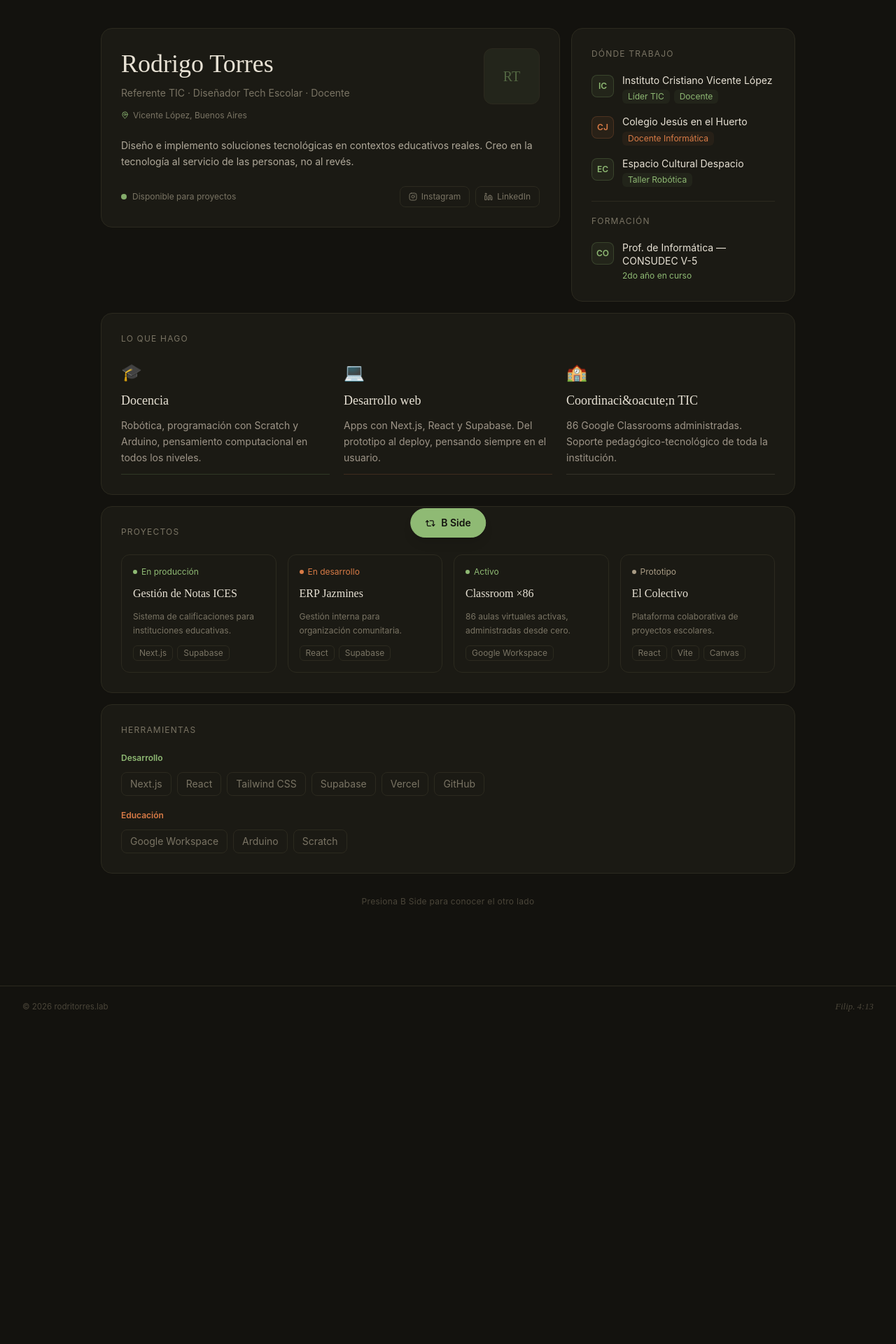
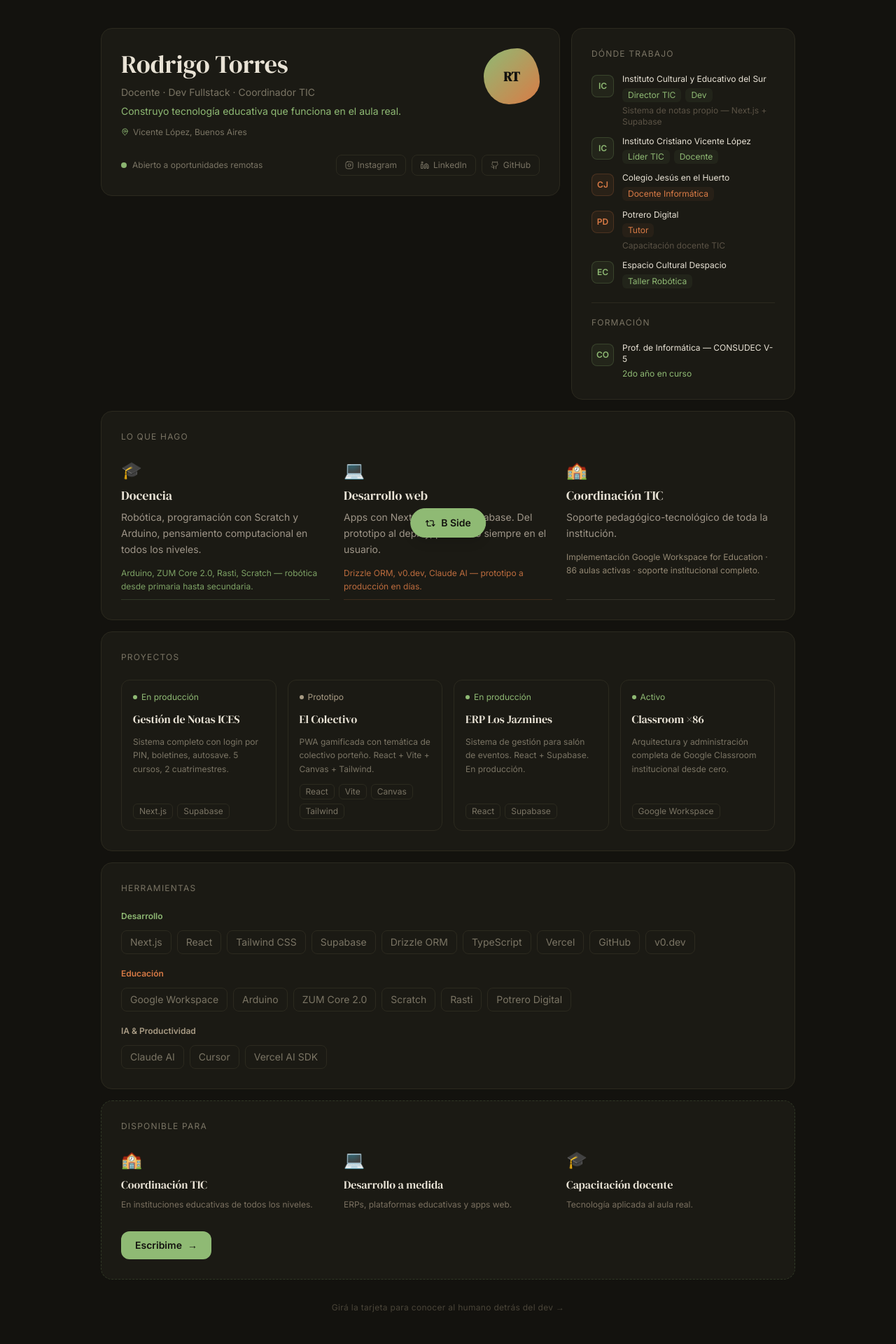
Before and after one commit to noemiestherlopez0-commits/portafoliorodritorres.lab, a React (Vite) app: page / in a window 1280 px wide. Shown: the top 1920 px of the page at 70% size. Before the commit the page ends 1468 px from the top, so only its background shows below. Built offline with nearby package versions, Linux system fonts and the light colour scheme.

Commit message:
feat: update multiple components and index.html
Add "Disponible para" section, update cards, and enhance App.jsx animations

```diff
--- a/index.html
+++ b/index.html
@@ -4,14 +4,31 @@
     <meta charset="UTF-8" />
     <link rel="icon" type="image/svg+xml" href="/favicon.svg" />
     <meta name="viewport" content="width=device-width, initial-scale=1.0" />
-    <meta name="description" content="rodritorres.lab — Profe que también programa. Docente, Dev y Coordinador TIC en Vicente López, Buenos Aires." />
-    <meta property="og:title" content="rodritorres.lab" />
-    <meta property="og:description" content="Profe que también programa. Docente · Dev · Coordinador TIC" />
+
+    <!-- Primary meta -->
+    <title>Rodrigo Torres — Docente · Dev Fullstack · Coordinador TIC</title>
+    <meta name="description" content="Rodrigo Torres — Construyo tecnología educativa que funciona en el aula real. Docente de informática, desarrollador fullstack y coordinador TIC en Vicente López, Buenos Aires." />
+
+    <!-- Open Graph (LinkedIn, WhatsApp, Slack, etc.) -->
     <meta property="og:type" content="website" />
-    <title>rodritorres.lab</title>
-    <link rel="preconnect" href="https://fonts.googleapis.com">
-    <link rel="preconnect" href="https://fonts.gstatic.com" crossorigin>
-    <link href="https://fonts.googleapis.com/css2?family=Space+Mono:ital,wght@0,400;0,700;1,400&family=Syne:wght@700;800&family=Caveat:wght@700;800&display=swap" rel="stylesheet">
+    <meta property="og:url" content="https://rodritorres.lab" />
+    <meta property="og:title" content="Rodrigo Torres — Docente · Dev Fullstack · Coordinador TIC" />
+    <meta property="og:description" content="Construyo tecnología educativa que funciona en el aula real. Abierto a oportunidades remotas." />
+    <meta property="og:image" content="https://rodritorres.lab/og-image.jpg" />
+    <meta property="og:image:width" content="1200" />
+    <meta property="og:image:height" content="630" />
+    <meta property="og:locale" content="es_AR" />
+
+    <!-- Twitter / X card -->
+    <meta name="twitter:card" content="summary_large_image" />
+    <meta name="twitter:title" content="Rodrigo Torres — Docente · Dev Fullstack · Coordinador TIC" />
+    <meta name="twitter:description" content="Construyo tecnología educativa que funciona en el aula real." />
+    <meta name="twitter:image" content="https://rodritorres.lab/og-image.jpg" />
+
+    <!-- Fonts -->
+    <link rel="preconnect" href="https://fonts.googleapis.com" />
+    <link rel="preconnect" href="https://fonts.gstatic.com" crossorigin />
+    <link href="https://fonts.googleapis.com/css2?family=DM+Serif+Display:ital@0;1&family=Inter:wght@400;500;600&family=Caveat:wght@700;800&display=swap" rel="stylesheet" />
   </head>
   <body>
     <div id="root"></div>
--- a/src/App.jsx
+++ b/src/App.jsx
@@ -6,6 +6,7 @@ import WorkCard from './components/a-side/WorkCard'
 import WhatIDoCard from './components/a-side/WhatIDoCard'
 import ProjectsCard from './components/a-side/ProjectsCard'
 import StackCard from './components/a-side/StackCard'
+import DisponibleCard from './components/a-side/DisponibleCard'
 
 // B Side
 import PersonalCard from './components/b-side/PersonalCard'
@@ -69,6 +70,9 @@ export default function App() {
             {/* Row 4: Stack — full width */}
             <StackCard />
 
+            {/* Row 5: Disponible para — full width */}
+            <DisponibleCard />
+
           </div>
         )}
 
@@ -92,8 +96,9 @@ export default function App() {
                   <p className="font-hand text-xl" style={{ color: '#5c6b4a' }}>
                     Profe · Dev · Ser humano
                   </p>
-                  <p className="font-hand text-sm mt-auto" style={{ color: '#d97b46' }}>
-                    Toca para saber m&aacute;s...
+                  <p className="font-hand text-sm mt-auto flex items-center gap-1.5" style={{ color: '#d97b46' }}>
+                    <span style={{ display: 'inline-block', animation: 'bounce 1.4s infinite' }} aria-hidden="true">👆</span>
+                    Toca para saber m&aacute;s
                   </p>
                 </div>
               }
@@ -174,7 +179,7 @@ export default function App() {
         {/* Hint */}
         {!isBSide && (
           <p className="text-center text-xs mt-8 font-sans tracking-wide" style={{ color: '#4a4539' }}>
-            Presiona B Side para conocer el otro lado
+            Gir&aacute; la tarjeta para conocer al humano detr&aacute;s del dev →
           </p>
         )}
       </main>
--- /dev/null
+++ b/src/components/a-side/DisponibleCard.jsx
@@ -0,0 +1,58 @@
+const items = [
+  {
+    icon: '🏫',
+    title: 'Coordinación TIC',
+    desc: 'En instituciones educativas de todos los niveles.',
+  },
+  {
+    icon: '💻',
+    title: 'Desarrollo a medida',
+    desc: 'ERPs, plataformas educativas y apps web.',
+  },
+  {
+    icon: '🎓',
+    title: 'Capacitación docente',
+    desc: 'Tecnología aplicada al aula real.',
+  },
+]
+
+export default function DisponibleCard() {
+  return (
+    <div
+      className="rounded-2xl p-7 flex flex-col gap-6 animate-fade-in-up border"
+      style={{
+        backgroundColor: '#1b1a14',
+        borderColor: '#8fba7430',
+        borderStyle: 'dashed',
+        animationDelay: '390ms',
+      }}
+    >
+      <p className="font-sans text-xs uppercase tracking-widest text-muted">
+        Disponible para
+      </p>
+
+      <div className="grid grid-cols-1 sm:grid-cols-3 gap-5">
+        {items.map(({ icon, title, desc }) => (
+          <div key={title} className="flex flex-col gap-2">
+            <span className="text-2xl" role="img" aria-label={title}>{icon}</span>
+            <span className="font-heading text-base text-warm leading-snug">{title}</span>
+            <p className="font-sans text-xs leading-relaxed" style={{ color: '#7a7060' }}>
+              {desc}
+            </p>
+          </div>
+        ))}
+      </div>
+
+      <div className="pt-1">
+        <a
+          href="mailto:rodrigo@rodritorres.lab"
+          className="inline-flex items-center gap-2 px-5 py-2.5 rounded-xl font-sans text-sm font-semibold transition-opacity hover:opacity-80"
+          style={{ backgroundColor: '#8fba74', color: '#13120e' }}
+        >
+          Escribime
+          <span aria-hidden="true">→</span>
+        </a>
+      </div>
+    </div>
+  )
+}
--- a/src/components/a-side/HeroCard.jsx
+++ b/src/components/a-side/HeroCard.jsx
@@ -1,4 +1,4 @@
-import { Instagram, Linkedin, MapPin } from 'lucide-react'
+import { Instagram, Linkedin, Github, MapPin } from 'lucide-react'
 
 export default function HeroCard() {
   return (
@@ -6,14 +6,17 @@ export default function HeroCard() {
       className="bg-card rounded-2xl p-7 flex flex-col gap-6 animate-fade-in-up border border-border"
       style={{ animationDelay: '0ms' }}
     >
-      {/* Top: name block + photo */}
+      {/* Top: name block + animated blob avatar */}
       <div className="flex items-start justify-between gap-4">
         <div className="flex flex-col gap-2">
           <h1 className="font-heading text-4xl text-warm leading-tight">
             Rodrigo Torres
           </h1>
-          <p className="font-sans text-sm text-muted leading-relaxed">
-            Referente TIC · Diseñador Tech Escolar · Docente
+          <p className="font-sans text-sm text-muted leading-snug">
+            Docente · Dev Fullstack · Coordinador TIC
+          </p>
+          <p className="font-sans text-sm leading-snug" style={{ color: '#8fba74' }}>
+            Construyo tecnolog&iacute;a educativa que funciona en el aula real.
           </p>
           <span className="flex items-center gap-1.5 text-xs text-muted mt-1">
             <MapPin size={11} className="text-forest" />
@@ -21,30 +24,31 @@ export default function HeroCard() {
           </span>
         </div>
 
-        {/* Avatar placeholder */}
+        {/* Animated blob avatar */}
         <div
-          className="w-20 h-20 rounded-xl flex-shrink-0 flex items-center justify-center font-heading text-xl"
-          style={{ backgroundColor: '#8fba7412', border: '1.5px solid #2c2a1f', color: '#8fba7470' }}
-          aria-label="Foto de perfil"
+          className="w-20 h-20 flex-shrink-0 flex items-center justify-center font-heading text-xl select-none"
+          style={{
+            background: 'linear-gradient(135deg, #8fba74 0%, #d97b46 100%)',
+            borderRadius: '60% 40% 55% 45% / 50% 60% 40% 50%',
+            animation: 'wobble 8s ease-in-out infinite',
+            color: '#13120e',
+            fontSize: '1.2rem',
+            fontWeight: 700,
+          }}
+          aria-label="Iniciales RT"
         >
           RT
         </div>
       </div>
 
-      {/* Bio */}
-      <p className="font-sans text-sm leading-relaxed" style={{ color: '#b0a99a' }}>
-        Dise&ntilde;o e implemento soluciones tecnol&oacute;gicas en contextos educativos reales.
-        Creo en la tecnolog&iacute;a al servicio de las personas, no al rev&eacute;s.
-      </p>
-
       {/* Availability + social */}
       <div className="flex items-center justify-between flex-wrap gap-3 mt-auto">
         <div className="flex items-center gap-2">
           <span className="w-2 h-2 rounded-full bg-forest animate-pulse flex-shrink-0" aria-hidden="true" />
-          <span className="text-xs text-muted">Disponible para proyectos</span>
+          <span className="text-xs text-muted">Abierto a oportunidades remotas</span>
         </div>
 
-        <div className="flex gap-2">
+        <div className="flex gap-2 flex-wrap">
           <a
             href="https://www.instagram.com/rodritorres.lab"
             target="_blank"
@@ -65,6 +69,16 @@ export default function HeroCard() {
             <Linkedin size={12} />
             LinkedIn
           </a>
+          <a
+            href="https://github.com/rodritorres"
+            target="_blank"
+            rel="noopener noreferrer"
+            className="flex items-center gap-1.5 px-3 py-1.5 rounded-lg text-xs text-muted border border-border hover:text-warm hover:border-muted transition-colors"
+            aria-label="GitHub de Rodrigo Torres"
+          >
+            <Github size={12} />
+            GitHub
+          </a>
         </div>
       </div>
     </div>
--- a/src/components/a-side/ProjectsCard.jsx
+++ b/src/components/a-side/ProjectsCard.jsx
@@ -3,34 +3,34 @@ import { ArrowUpRight } from 'lucide-react'
 const projects = [
   {
     name: 'Gestión de Notas ICES',
-    desc: 'Sistema de calificaciones para instituciones educativas.',
+    desc: 'Sistema completo con login por PIN, boletines, autosave. 5 cursos, 2 cuatrimestres.',
     tech: ['Next.js', 'Supabase'],
     status: 'En producción',
     statusColor: '#8fba74',
     href: null,
   },
   {
-    name: 'ERP Jazmines',
-    desc: 'Gestión interna para organización comunitaria.',
+    name: 'El Colectivo',
+    desc: 'PWA gamificada con temática de colectivo porteño. React + Vite + Canvas + Tailwind.',
+    tech: ['React', 'Vite', 'Canvas', 'Tailwind'],
+    status: 'Prototipo',
+    statusColor: '#a89b84',
+    href: null,
+  },
+  {
+    name: 'ERP Los Jazmines',
+    desc: 'Sistema de gestión para salón de eventos. React + Supabase. En producción.',
     tech: ['React', 'Supabase'],
-    status: 'En desarrollo',
-    statusColor: '#d97b46',
+    status: 'En producción',
+    statusColor: '#8fba74',
     href: null,
   },
   {
     name: 'Classroom ×86',
-    desc: '86 aulas virtuales activas, administradas desde cero.',
+    desc: 'Arquitectura y administración completa de Google Classroom institucional desde cero.',
     tech: ['Google Workspace'],
     status: 'Activo',
     statusColor: '#8fba74',
-    href: null,
-  },
-  {
-    name: 'El Colectivo',
-    desc: 'Plataforma colaborativa de proyectos escolares.',
-    tech: ['React', 'Vite', 'Canvas'],
-    status: 'Prototipo',
-    statusColor: '#a89b84',
     href: null,
   },
 ]
@@ -49,7 +49,6 @@ export default function ProjectsCard() {
             key={p.name}
             className="card-hover group relative flex flex-col gap-3 p-4 rounded-xl border border-border cursor-default"
           >
-            {/* Status */}
             <div className="flex items-center gap-1.5">
               <span
                 className="w-1.5 h-1.5 rounded-full flex-shrink-0"
@@ -61,13 +60,10 @@ export default function ProjectsCard() {
               </span>
             </div>
 
-            {/* Name */}
             <span className="font-heading text-base text-warm leading-snug">{p.name}</span>
 
-            {/* Description */}
             <p className="font-sans text-xs leading-relaxed text-muted">{p.desc}</p>
 
-            {/* Tech */}
             <div className="flex flex-wrap gap-1.5 mt-auto">
               {p.tech.map((t) => (
                 <span
@@ -79,7 +75,6 @@ export default function ProjectsCard() {
               ))}
             </div>
 
-            {/* Arrow */}
             {p.href ? (
               <a
                 href={p.href}
--- a/src/components/a-side/StackCard.jsx
+++ b/src/components/a-side/StackCard.jsx
@@ -1,13 +1,18 @@
 const groups = [
   {
     label: 'Desarrollo',
-    items: ['Next.js', 'React', 'Tailwind CSS', 'Supabase', 'Vercel', 'GitHub'],
+    items: ['Next.js', 'React', 'Tailwind CSS', 'Supabase', 'Drizzle ORM', 'TypeScript', 'Vercel', 'GitHub', 'v0.dev'],
     accent: '#8fba74',
   },
   {
     label: 'Educación',
-    items: ['Google Workspace', 'Arduino', 'Scratch'],
+    items: ['Google Workspace', 'Arduino', 'ZUM Core 2.0', 'Scratch', 'Rasti', 'Potrero Digital'],
     accent: '#d97b46',
+  },
+  {
+    label: 'IA & Productividad',
+    items: ['Claude AI', 'Cursor', 'Vercel AI SDK'],
+    accent: '#a89b84',
   },
 ]
 
@@ -22,10 +27,7 @@ export default function StackCard() {
       <div className="flex flex-col gap-5">
         {groups.map(({ label, items, accent }) => (
           <div key={label} className="flex flex-col gap-3">
-            <span
-              className="font-sans text-xs font-semibold"
-              style={{ color: accent }}
-            >
+            <span className="font-sans text-xs font-semibold" style={{ color: accent }}>
               {label}
             </span>
             <div className="flex flex-wrap gap-2">
--- a/src/components/a-side/WhatIDoCard.jsx
+++ b/src/components/a-side/WhatIDoCard.jsx
@@ -3,6 +3,7 @@ const items = [
     emoji: '🎓',
     title: 'Docencia',
     desc: 'Rob&oacute;tica, programaci&oacute;n con Scratch y Arduino, pensamiento computacional en todos los niveles.',
+    detail: 'Arduino, ZUM Core 2.0, Rasti, Scratch &mdash; rob&oacute;tica desde primaria hasta secundaria.',
     accent: '#8fba74',
     delay: '0ms',
   },
@@ -10,13 +11,15 @@ const items = [
     emoji: '💻',
     title: 'Desarrollo web',
     desc: 'Apps con Next.js, React y Supabase. Del prototipo al deploy, pensando siempre en el usuario.',
+    detail: 'Drizzle ORM, v0.dev, Claude AI &mdash; prototipo a producci&oacute;n en d&iacute;as.',
     accent: '#d97b46',
     delay: '60ms',
   },
   {
     emoji: '🏫',
     title: 'Coordinaci&oacute;n TIC',
-    desc: '86 Google Classrooms administradas. Soporte pedag&oacute;gico-tecnol&oacute;gico de toda la instituci&oacute;n.',
+    desc: 'Soporte pedag&oacute;gico-tecnol&oacute;gico de toda la instituci&oacute;n.',
+    detail: 'Implementaci&oacute;n Google Workspace for Education &middot; 86 aulas activas &middot; soporte institucional completo.',
     accent: '#a89b84',
     delay: '120ms',
   },
@@ -31,18 +34,23 @@ export default function WhatIDoCard() {
       <p className="font-sans text-xs uppercase tracking-widest text-muted">Lo que hago</p>
 
       <div className="grid grid-cols-1 sm:grid-cols-3 gap-5">
-        {items.map(({ emoji, title, desc, accent, delay }) => (
+        {items.map(({ emoji, title, desc, detail, accent, delay }) => (
           <div
             key={title}
-            className="flex flex-col gap-3 animate-fade-in-up"
+            className="flex flex-col gap-2 animate-fade-in-up"
             style={{ animationDelay: delay }}
           >
             <span className="text-2xl" role="img" aria-label={title}>{emoji}</span>
-            <span className="font-heading text-lg text-warm leading-snug">{title}</span>
+            <span className="font-heading text-lg text-warm leading-snug" dangerouslySetInnerHTML={{ __html: title }} />
             <p
               className="font-sans text-sm leading-relaxed"
               style={{ color: '#9e9588' }}
               dangerouslySetInnerHTML={{ __html: desc }}
+            />
+            <p
+              className="font-sans text-xs leading-relaxed mt-1"
+              style={{ color: accent, opacity: 0.85 }}
+              dangerouslySetInnerHTML={{ __html: detail }}
             />
             <div
               className="h-px mt-auto"
--- a/src/components/a-side/WorkCard.jsx
+++ b/src/components/a-side/WorkCard.jsx
@@ -1,21 +1,38 @@
 const jobs = [
   {
-    org: 'Instituto Cristiano Vicente López',
-    abbrev: 'ICVL',
+    org: 'ICES',
+    full: 'Instituto Cultural y Educativo del Sur',
+    roles: ['Director TIC', 'Dev'],
+    accent: '#8fba74',
+    note: 'Sistema de notas propio — Next.js + Supabase',
+  },
+  {
+    org: 'ICVL',
+    full: 'Instituto Cristiano Vicente López',
     roles: ['Líder TIC', 'Docente'],
     accent: '#8fba74',
+    note: null,
   },
   {
-    org: 'Colegio Jesús en el Huerto',
-    abbrev: 'CJH',
+    org: 'CJH',
+    full: 'Colegio Jesús en el Huerto',
     roles: ['Docente Informática'],
     accent: '#d97b46',
+    note: null,
   },
   {
-    org: 'Espacio Cultural Despacio',
-    abbrev: 'ECD',
+    org: 'PD',
+    full: 'Potrero Digital',
+    roles: ['Tutor'],
+    accent: '#d97b46',
+    note: 'Capacitación docente TIC',
+  },
+  {
+    org: 'ECD',
+    full: 'Espacio Cultural Despacio',
     roles: ['Taller Robótica'],
     accent: '#8fba74',
+    note: null,
   },
 ]
 
@@ -25,13 +42,11 @@ export default function WorkCard() {
       className="bg-card rounded-2xl p-7 flex flex-col gap-5 animate-fade-in-up border border-border"
       style={{ animationDelay: '70ms' }}
     >
-      {/* Section label */}
       <p className="font-sans text-xs uppercase tracking-widest text-muted">
         D&oacute;nde trabajo
       </p>
 
-      {/* Jobs */}
-      <ul className="flex flex-col gap-4">
+      <ul className="flex flex-col gap-3">
         {jobs.map((job) => (
           <li key={job.org} className="flex items-start gap-3">
             <div
@@ -43,10 +58,10 @@ export default function WorkCard() {
               }}
               aria-hidden="true"
             >
-              {job.abbrev.slice(0, 2)}
+              {job.org.slice(0, 2)}
             </div>
             <div className="flex flex-col gap-1 min-w-0">
-              <span className="text-sm font-sans text-warm leading-snug">{job.org}</span>
+              <span className="text-xs font-sans text-warm leading-snug">{job.full}</span>
               <div className="flex gap-1.5 flex-wrap">
                 {job.roles.map((r) => (
                   <span
@@ -58,15 +73,18 @@ export default function WorkCard() {
                   </span>
                 ))}
               </div>
+              {job.note && (
+                <span className="text-xs font-sans" style={{ color: '#5a5245' }}>
+                  {job.note}
+                </span>
+              )}
             </div>
           </li>
         ))}
       </ul>
 
-      {/* Divider */}
       <div className="border-t border-border" />
 
-      {/* Education */}
       <p className="font-sans text-xs uppercase tracking-widest text-muted">Formaci&oacute;n</p>
 
       <div className="flex items-start gap-3">
@@ -78,7 +96,7 @@ export default function WorkCard() {
           CO
         </div>
         <div className="flex flex-col gap-1">
-          <span className="text-sm font-sans text-warm leading-snug">
+          <span className="text-xs font-sans text-warm leading-snug">
             Prof. de Inform&aacute;tica — CONSUDEC V-5
           </span>
           <span className="text-xs font-sans text-forest">2do a&ntilde;o en curso</span>
```
Also changed, not shown: src/components/b-side/PassionsCard.jsx (+5 -5 lines).
